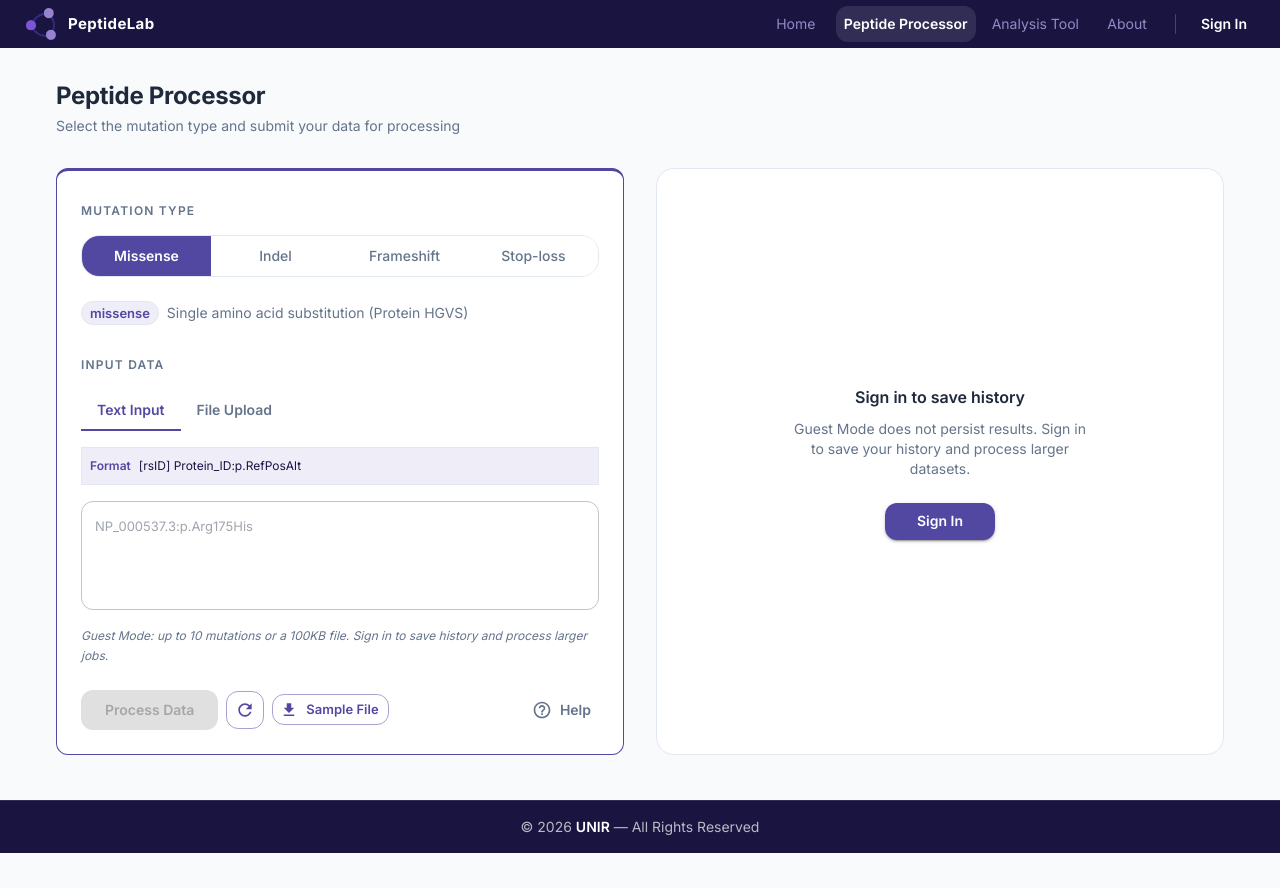
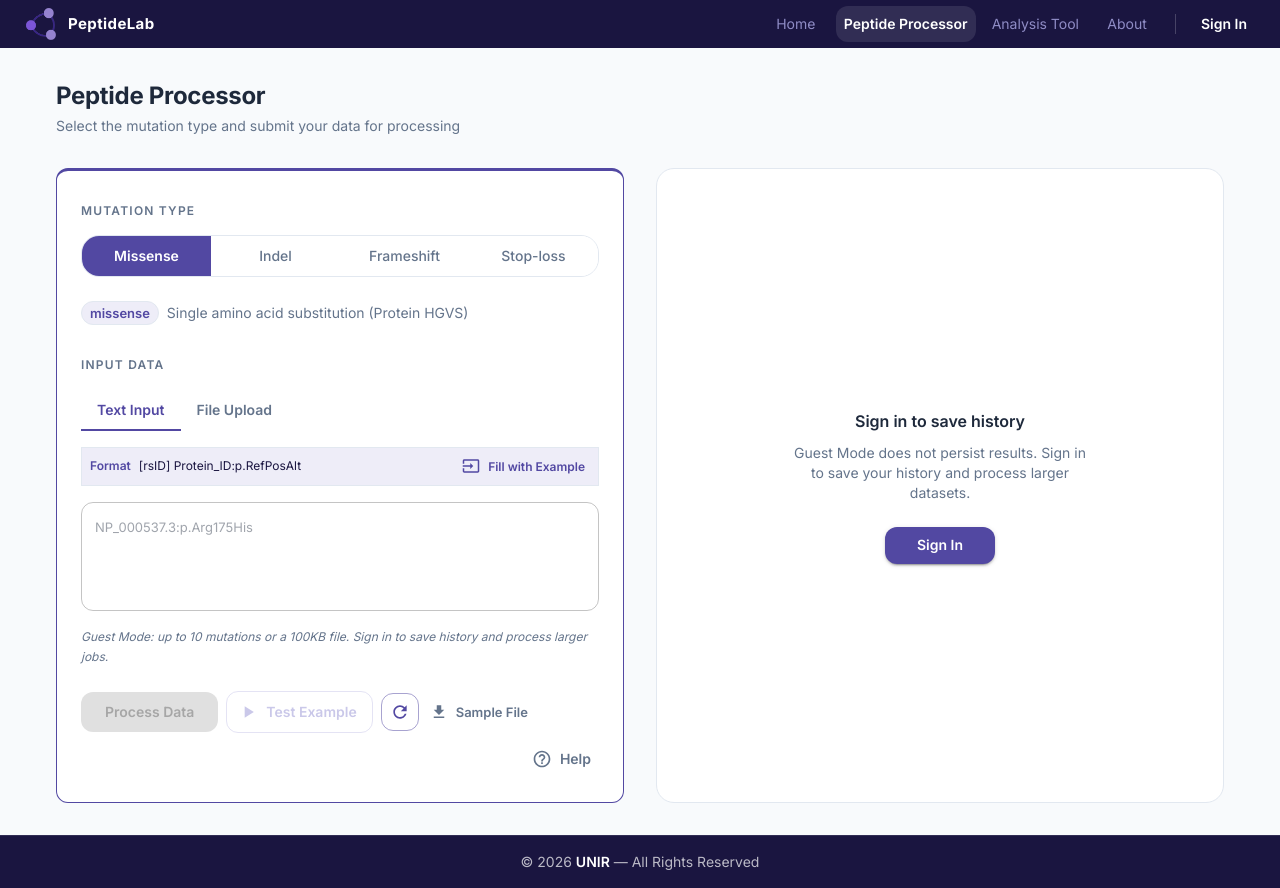
Before and after one commit to giujjia/peptidelab, a React (Vite) app: page /processor in a window 1280 px wide. Before the commit the page ends 853 px from the top, so only its background shows below. Built offline with nearby package versions, Linux system fonts and the light colour scheme; no server answers.

Commit message:
feat: add test example buttons to processor

```diff
--- a/src/components/processor/JobForm.tsx
+++ b/src/components/processor/JobForm.tsx
@@ -1,19 +1,24 @@
-import React, { useState } from 'react';
-import { Box, Typography, Button, Tabs, Tab, TextField, CircularProgress } from '@mui/material';
-import { FileDropzone } from '../FileDropzone';
-import HelpOutlineIcon from '@mui/icons-material/HelpOutline';
-import RefreshIcon from '@mui/icons-material/Refresh';
-import DownloadIcon from '@mui/icons-material/Download';
-import { api } from '../../services/api';
-import { downloadBlob } from '../../utils/download';
+import React, { useState } from "react";
+import { Box, Typography, Button, Tabs, Tab, TextField, CircularProgress } from "@mui/material";
+import { FileDropzone } from "../FileDropzone";
+import HelpOutlineIcon from "@mui/icons-material/HelpOutline";
+import RefreshIcon from "@mui/icons-material/Refresh";
+import DownloadIcon from "@mui/icons-material/Download";
+import PlayArrowIcon from "@mui/icons-material/PlayArrow";
+import InputIcon from "@mui/icons-material/Input";
+import { api } from "../../services/api";
+import { downloadBlob } from "../../utils/download";
 
 interface JobFormProps {
   currentFormat: string;
   currentPlaceholder: string;
   isSubmitting: boolean;
   onSubmit: (inputMode: string, text: string, file: File | null) => void;
+  onRunExample: () => void;
+  onLoadExampleText: () => Promise<string>;
   onShowHelp: () => void;
   isAuthenticated: boolean;
+  mutationType: string;
 }
 
 export const JobForm: React.FC<JobFormProps> = ({
@@ -21,12 +26,16 @@ export const JobForm: React.FC<JobFormProps> = ({
   currentPlaceholder,
   isSubmitting,
   onSubmit,
+  onRunExample,
+  onLoadExampleText,
   onShowHelp,
-  isAuthenticated
+  isAuthenticated,
+  mutationType
 }) => {
   const [inputMode, setInputMode] = useState("text");
   const [inputValue, setInputValue] = useState("");
   const [selectedFile, setSelectedFile] = useState<File | null>(null);
+  const [loadingExampleText, setLoadingExampleText] = useState(false);
 
   const handleReset = () => {
     setInputValue("");
@@ -37,28 +46,41 @@ export const JobForm: React.FC<JobFormProps> = ({
     onSubmit(inputMode, inputValue, selectedFile);
   };
 
-  const getLineCount = (text: string) => {
-    return text.split('\n').map(l => l.trim()).filter(Boolean).length;
+  const handleLoadText = async () => {
+    setLoadingExampleText(true);
+    try {
+      const text = await onLoadExampleText();
+      if (text) {
+        setInputValue(text);
+        setInputMode("text");
+      }
+    } finally {
+      setLoadingExampleText(false);
+    }
   };
 
-  const isTextLimitExceeded = !isAuthenticated && inputMode === 'text' && getLineCount(inputValue) > 10;
-  const isFileLimitExceeded = !isAuthenticated && inputMode === 'file' && !!selectedFile && selectedFile.size > 100 * 1024;
+  const getLineCount = (text: string) => {
+    return text.split("\n").map(l => l.trim()).filter(Boolean).length;
+  };
+
+  const isTextLimitExceeded = !isAuthenticated && inputMode === "text" && getLineCount(inputValue) > 10;
+  const isFileLimitExceeded = !isAuthenticated && inputMode === "file" && !!selectedFile && selectedFile.size > 100 * 1024;
 
   const isDisabled = isSubmitting ||
-    (inputMode === 'text' ? !inputValue : !selectedFile) ||
+    (inputMode === "text" ? !inputValue : !selectedFile) ||
     isTextLimitExceeded ||
     isFileLimitExceeded;
 
   return (
     <>
-      <Typography variant="overline" sx={{ fontWeight: 600, color: 'text.secondary', letterSpacing: ".1em", display: 'block', mb: 1 }}>
+      <Typography variant="overline" sx={{ fontWeight: 600, color: "text.secondary", letterSpacing: ".1em", display: "block", mb: 1 }}>
         Input data
       </Typography>
 
       <Tabs
         value={inputMode}
         onChange={(_, v) => setInputMode(v)}
-        sx={{ mb: 2, minHeight: 36, '& .MuiTab-root': { minHeight: 36, textTransform: 'none', fontWeight: 600 } }}
+        sx={{ mb: 2, minHeight: 36, "& .MuiTab-root": { minHeight: 36, textTransform: "none", fontWeight: 600 } }}
       >
         <Tab label="Text Input" value="text" />
         <Tab label="File Upload" value="file" />
@@ -66,9 +88,20 @@ export const JobForm: React.FC<JobFormProps> = ({
 
       {inputMode === "text" ? (
         <Box>
-          <Box sx={{ bgcolor: 'primary.light', border: 1, borderColor: 'divider', p: 1, mb: 2, display: "flex", alignItems: "center", gap: 1 }}>
-            <Typography variant="caption" sx={{ color: 'primary.main', fontWeight: 600 }}>Format</Typography>
-            <Typography variant="caption" sx={{ color: 'primary.dark' }}>{currentFormat}</Typography>
+          <Box sx={{ bgcolor: "primary.light", border: 1, borderColor: "divider", p: 1, mb: 2, display: "flex", alignItems: "center", justifyContent: "space-between", gap: 1 }}>
+            <Box sx={{ display: "flex", alignItems: "center", gap: 1 }}>
+              <Typography variant="caption" sx={{ color: "primary.main", fontWeight: 600 }}>Format</Typography>
+              <Typography variant="caption" sx={{ color: "primary.dark" }}>{currentFormat}</Typography>
+            </Box>
+            <Button
+              size="small"
+              variant="text"
+              startIcon={loadingExampleText ? <CircularProgress size={12} color="inherit" /> : <InputIcon fontSize="small" />}
+              onClick={handleLoadText}
+              sx={{ textTransform: "none", fontSize: "0.75rem", fontWeight: 600, py: 0 }}
+            >
+              Fill with Example
+            </Button>
           </Box>
           <TextField
             multiline
@@ -78,10 +111,10 @@ export const JobForm: React.FC<JobFormProps> = ({
             onChange={(e) => setInputValue(e.target.value)}
             placeholder={currentPlaceholder}
             variant="outlined"
-            InputProps={{ sx: { fontSize: '13px' } }}
+            InputProps={{ sx: { fontSize: "13px" } }}
           />
           {isTextLimitExceeded && (
-            <Typography variant="caption" color="error" sx={{ display: 'block', mt: 1, fontWeight: 500 }}>
+            <Typography variant="caption" color="error" sx={{ display: "block", mt: 1, fontWeight: 500 }}>
               Limit of 10 mutations exceeded for Guest Mode (currently {getLineCount(inputValue)}).
             </Typography>
           )}
@@ -94,7 +127,7 @@ export const JobForm: React.FC<JobFormProps> = ({
             accept=".fasta,.csv,.xlsx,.txt"
           />
           {isFileLimitExceeded && selectedFile && (
-            <Typography variant="caption" color="error" sx={{ display: 'block', mt: 1, fontWeight: 500 }}>
+            <Typography variant="caption" color="error" sx={{ display: "block", mt: 1, fontWeight: 500 }}>
               File size exceeds the 100KB limit for Guest Mode (currently {(selectedFile.size / 1024).toFixed(1)}KB).
             </Typography>
           )}
@@ -102,12 +135,12 @@ export const JobForm: React.FC<JobFormProps> = ({
       )}
 
       {!isAuthenticated && (
-        <Typography variant="caption" color="text.secondary" sx={{ display: 'block', mt: 2, fontStyle: 'italic' }}>
+        <Typography variant="caption" color="text.secondary" sx={{ display: "block", mt: 2, fontStyle: "italic" }}>
           Guest Mode: up to 10 mutations or a 100KB file. Sign in to save history and process larger jobs.
         </Typography>
       )}
 
-      <Box sx={{ display: "flex", gap: 1, mt: 3, alignItems: "center" }}>
+      <Box sx={{ display: "flex", gap: 1, mt: 3, alignItems: "center", flexWrap: "wrap" }}>
         <Button
           variant="contained"
           onClick={handleSubmit}
@@ -115,8 +148,21 @@ export const JobForm: React.FC<JobFormProps> = ({
           startIcon={isSubmitting && <CircularProgress size={16} color="inherit" />}
           sx={{ px: 3, py: 1 }}
         >
-          {isSubmitting ? 'Processing...' : 'Process Data'}
+          {isSubmitting ? "Processing..." : "Process Data"}
         </Button>
+
+        <Button
+          variant="outlined"
+          color="secondary"
+          onClick={onRunExample}
+          disabled={isSubmitting}
+          startIcon={<PlayArrowIcon fontSize="small" />}
+          sx={{ textTransform: "none", fontWeight: 600, py: 1 }}
+          title="Runs example dataset directly without saving to permanent job history"
+        >
+          Test Example
+        </Button>
+
         <Button
           variant="outlined"
           onClick={handleReset}
@@ -125,26 +171,28 @@ export const JobForm: React.FC<JobFormProps> = ({
         >
           <RefreshIcon fontSize="small" />
         </Button>
+
         <Button
-          variant="outlined"
+          variant="text"
           size="small"
           startIcon={<DownloadIcon fontSize="small" />}
           onClick={async () => {
             try {
-              const res = await api.get('/processor/example-file', { responseType: 'blob' });
-              downloadBlob(new Blob([res.data]), 'peptide_processor_example.tsv');
+              const res = await api.get(`/processor/examples/${mutationType}?download=true`, { responseType: "blob" });
+              downloadBlob(new Blob([res.data]), `${mutationType}_example.tsv`);
             } catch (err) {
               console.error("Failed to download example file", err);
             }
           }}
-          sx={{ textTransform: 'none', fontWeight: 600 }}
+          sx={{ textTransform: "none", fontWeight: 600, color: "text.secondary" }}
         >
           Sample File
         </Button>
+
         <Button
           startIcon={<HelpOutlineIcon />}
           onClick={onShowHelp}
-          sx={{ ml: 'auto', color: 'text.secondary', textTransform: 'none', fontWeight: 600 }}
+          sx={{ ml: "auto", color: "text.secondary", textTransform: "none", fontWeight: 600 }}
         >
           Help
         </Button>
--- a/src/pages/Processor.tsx
+++ b/src/pages/Processor.tsx
@@ -111,6 +111,39 @@ export const Processor: React.FC = () => {
     }
   };
 
+
+
+  const handleRunExample = async () => {
+    setIsSubmitting(true);
+    try {
+      const response = await api.post(`/processor/run-example/${mutationType}`, {}, {
+        responseType: "blob"
+      });
+      const blob = new Blob([response.data], { type: "application/zip" });
+      downloadBlob(blob, `peptidelab_example_${mutationType}.zip`);
+      notify(`Example for ${current.label} processed! Results downloaded without registering a permanent job.`, "success");
+    } catch (err: any) {
+      console.error("Error running example", err);
+      notify("Failed to process example");
+    } finally {
+      setIsSubmitting(false);
+    }
+  };
+
+  const handleLoadExampleText = async (): Promise<string> => {
+    try {
+      const res = await api.get(`/processor/examples/${mutationType}`);
+      if (res.data && res.data.content) {
+        notify(`Sample data loaded for ${current.label}`, "info");
+        return res.data.content;
+      }
+    } catch (err) {
+      console.error("Failed to load example text", err);
+      notify("Failed to load sample text");
+    }
+    return "";
+  };
+
   const handleViewJob = async (jobId: string) => {
     setViewJobLoading(true);
     setViewJobData(null);
@@ -179,8 +212,11 @@ export const Processor: React.FC = () => {
                 currentPlaceholder={current.placeholder}
                 isSubmitting={isSubmitting}
                 onSubmit={handleProcessData}
+                onRunExample={handleRunExample}
+                onLoadExampleText={handleLoadExampleText}
                 onShowHelp={() => setShowHelp(true)}
                 isAuthenticated={isAuthenticated}
+                mutationType={mutationType}
               />
             </Paper>
           </Grid>
```
